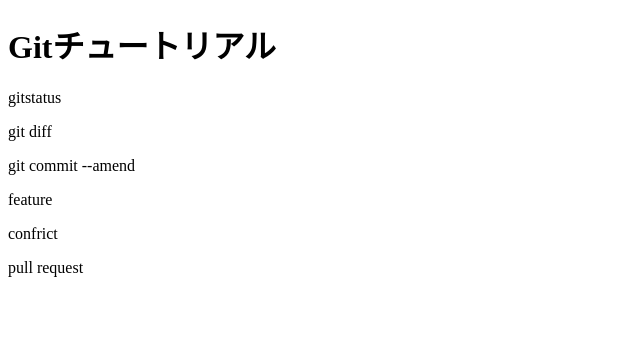
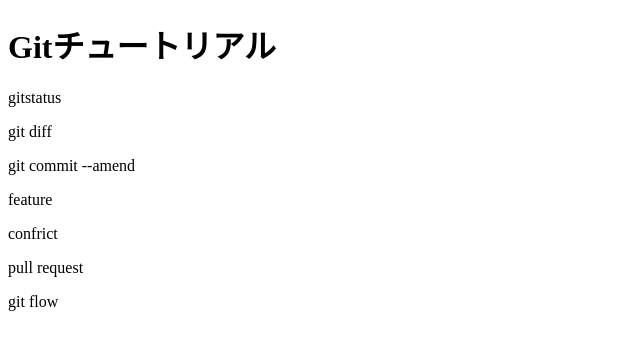
Before and after one commit to masashinakayama/git_tutorial, a plain HTML site: page index.html in a window 1280 px wide. Shown: the full height of the page, 0-640 px from the left. Drawn offline with Linux system fonts and the light colour scheme.

Commit message:
git flowを追記

```diff
--- a/index.html
+++ b/index.html
@@ -14,5 +14,6 @@
     <p>feature</p>
     <p>confrict</p>
     <p>pull request</p>
+    <p>git flow</p>
   </body>
 </html>
```
